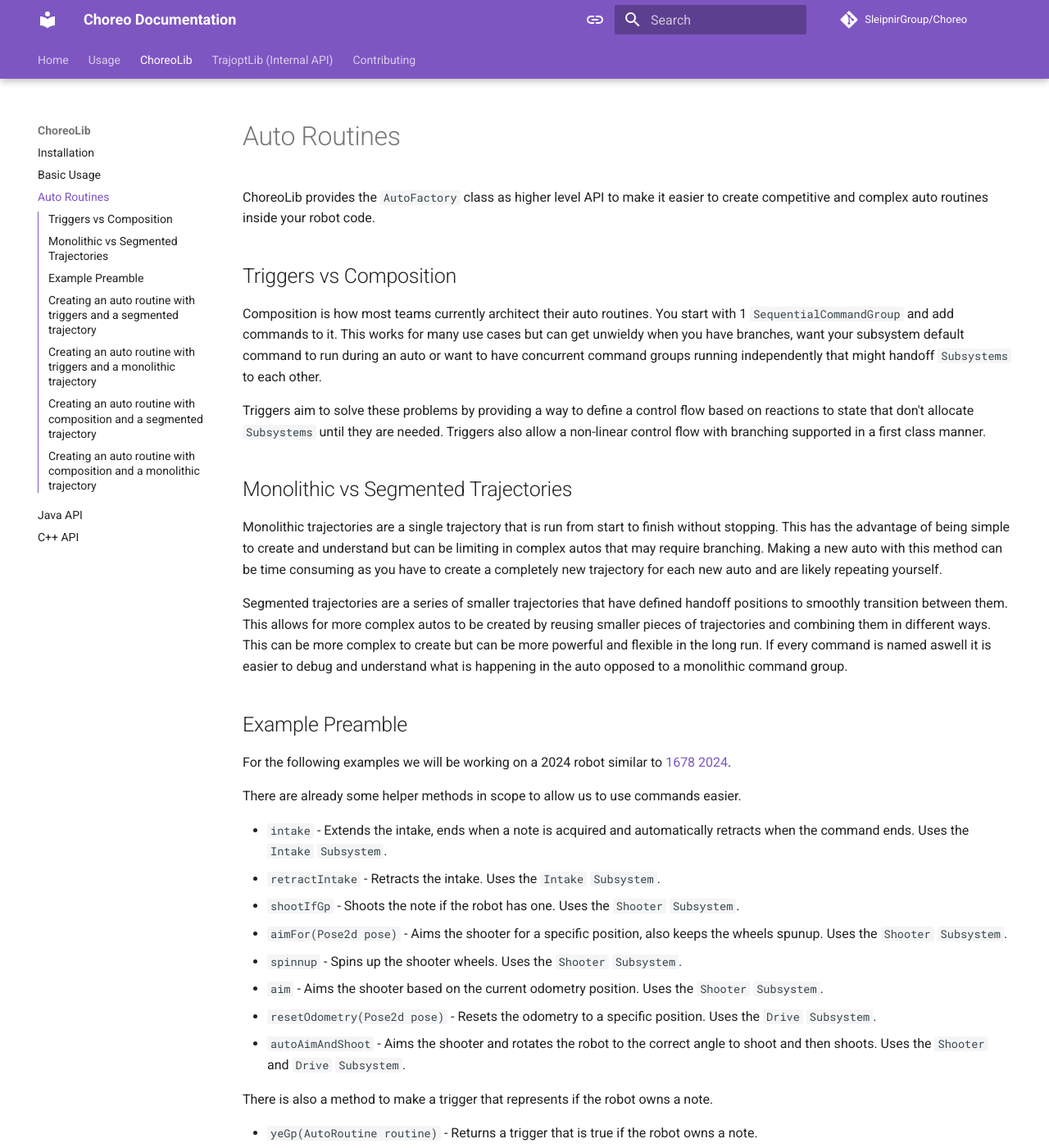
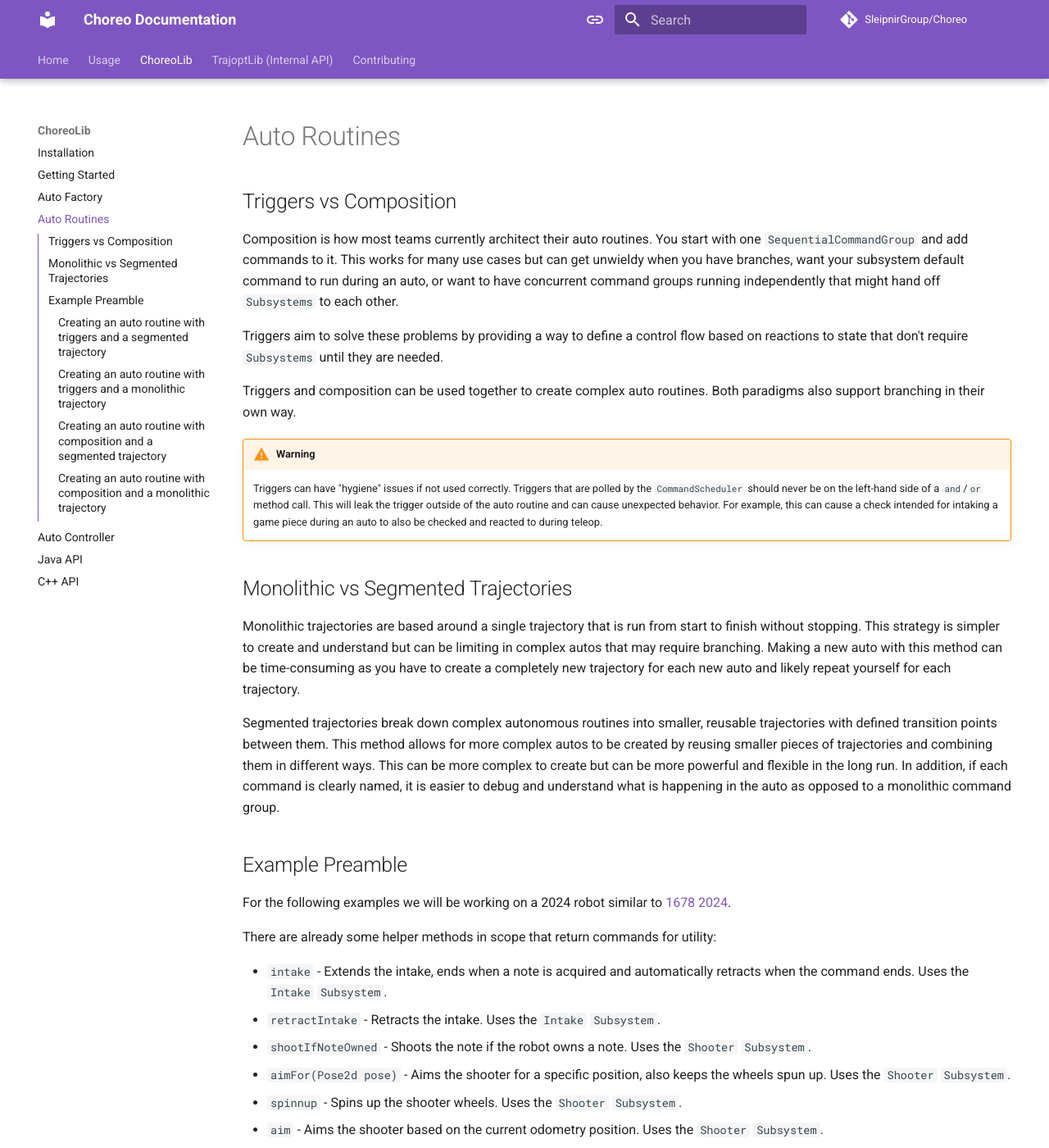
Before and after one commit to RohanBhattacharyya/Choreo, an MkDocs documentation site: the page built from docs/choreolib/auto-routines.md, in a window 1280 px wide and 1400 px high. Shown: the whole window at 82% size. Built offline with MkDocs 1.6.1 and Material for MkDocs 9.7.7, drawn with Linux system fonts in a browser that asks for light colours; comment, search, counter and statistics services are not loaded; some of the changed text lies outside the part shown.

````diff
--- a/docs/choreolib/auto-routines.md
+++ b/docs/choreolib/auto-routines.md
@@ -1,44 +1,50 @@
 # Auto Routines
-
-ChoreoLib provides the `AutoFactory` class as higher level API to make it easier to create competitive and complex auto routines inside your robot code.
 
 ## Triggers vs Composition
 
 Composition is how most teams currently architect their auto routines.
-You start with 1 `SequentialCommandGroup` and add commands to it.
+You start with one `SequentialCommandGroup` and add commands to it.
 This works for many use cases but can get unwieldy when you have branches,
-want your subsystem default command to run during an auto
-or want to have concurrent command groups running independently that might handoff `Subsystems` to each other.
+want your subsystem default command to run during an auto, or want to have
+concurrent command groups running independently that might hand off `Subsystems` to each other.
 
 Triggers aim to solve these problems by providing a way to define a control flow based on reactions to state
-that don't allocate `Subsystems` until they are needed. Triggers also allow a non-linear control flow with
-branching supported in a first class manner.
+that don't require `Subsystems` until they are needed.
+
+Triggers and composition can be used together to create complex auto routines.
+Both paradigms also support branching in their own way.
+
+!!! warning
+    Triggers can have "hygiene" issues if not used correctly.
+    Triggers that are polled by the `CommandScheduler` should never
+    be on the left-hand side of a `and`/`or` method call.
+    This will leak the trigger outside of the auto routine and can cause
+    unexpected behavior. For example, this can cause a check intended for intaking
+    a game piece during an auto to also be checked and reacted to during teleop.
 
 ## Monolithic vs Segmented Trajectories
 
-Monolithic trajectories are a single trajectory that is run from start to finish without stopping.
-This has the advantage of being simple to create and understand but can be limiting in complex autos that may require
-branching. Making a new auto with this method can be time consuming as you have to create a completely new trajectory
-for each new auto and are likely repeating yourself.
+Monolithic trajectories are based around a single trajectory that is run from start to finish without stopping.
+This strategy is simpler to create and understand but can be limiting in complex autos that may require
+branching. Making a new auto with this method can be time-consuming as you have to create a completely new trajectory
+for each new auto and likely repeat yourself for each trajectory.
 
-Segmented trajectories are a series of smaller trajectories that have defined handoff positions to smoothly transition
-between them. This allows for more complex autos to be created by reusing smaller pieces of trajectories and combining
-them in different ways. This can be more complex to create but can be more powerful and flexible in the long run. If every
-command is named aswell it is easier to debug and understand what is happening in the auto opposed to a monolithic command group.
+Segmented trajectories break down complex autonomous routines into smaller, reusable trajectories with defined transition points between them. This method allows for more complex autos to be created by reusing smaller pieces of trajectories and combining
+them in different ways. This can be more complex to create but can be more powerful and flexible in the long run. In addition, if  each command is clearly named, it is easier to debug and understand what is happening in the auto as opposed to a monolithic command group.
 
 ## Example Preamble
 
 For the following examples we will be working on a 2024 robot similar to [1678 2024](https://www.statbotics.io/team/1678/2024).
 
-There are already some helper methods in scope to allow us to use commands easier.
+There are already some helper methods in scope that return commands for utility:
 
 - `intake` - Extends the intake, ends when a note is acquired and automatically retracts when the command ends.
 Uses the `Intake` `Subsystem`.
 - `retractIntake` - Retracts the intake.
 Uses the `Intake` `Subsystem`.
-- `shootIfGp` - Shoots the note if the robot has one.
+- `shootIfNoteOwned` - Shoots the note if the robot owns a note.
 Uses the `Shooter` `Subsystem`.
-- `aimFor(Pose2d pose)` - Aims the shooter for a specific position, also keeps the wheels spunup.
+- `aimFor(Pose2d pose)` - Aims the shooter for a specific position, also keeps the wheels spun up.
 Uses the `Shooter` `Subsystem`.
 - `spinnup` - Spins up the shooter wheels.
 Uses the `Shooter` `Subsystem`.
@@ -49,18 +55,18 @@ Uses the `Drive` `Subsystem`.
 - `autoAimAndShoot` - Aims the shooter and rotates the robot to the correct angle to shoot and then shoots.
 Uses the `Shooter` and `Drive` `Subsystem`.
 
-There is also a method to make a trigger that represents if the robot owns a note.
+There are also two methods that return a trigger that represents if the robot owns a note:
 
-- `yeGp(AutoRoutine routine)` - Returns a trigger that is true if the robot owns a note.
-- `noGp(AutoRoutine routine)` - Returns a trigger that is true if the robot does not own a note.
+- `noteOwned(AutoRoutine routine)` - Returns a trigger that is true if the robot owns a note.
+- `noteNotOwned(AutoRoutine routine)` - Returns a trigger that is true if the robot does not own a note.
 
-There is also a helpful trigger that represents if subsystems are available to be scheduled on.
+There is also a trigger that represents if subsystems are available to be scheduled on:
 
 - `subsystemsAvailable(AutoRoutine routine, Set<Subsystem> subsystems)` - Returns a trigger that is true if the subsystems are available to be scheduled on.
 
-Also assume a `import static edu.wpi.first.wpilibj2.command.Commands.*` is in scope.
+These examples also assume that a `import static edu.wpi.first.wpilibj2.command.Commands.*` is in scope.
 
-## Creating an auto routine with triggers and a segmented trajectory
+### Creating an auto routine with triggers and a segmented trajectory
 
 ```java
 public AutoRoutine fivePieceAutoTriggerSeg(AutoFactory factory) {
@@ -110,21 +116,21 @@ public AutoRoutine fivePieceAutoTriggerSeg(AutoFactory factory) {
       .and(routine.running()).onTrue(spinnup());
 
   // shoots the note if the robot has it, then runs the trajectory to the first middle note
-  ampToC1.done().onTrue(shootIfGp()).onTrue(
-      c1ToM1.cmd().beforeStarting(waitUntil(noGp(routine))));
+  ampToC1.done().onTrue(shootIfNoteOwned()).onTrue(
+      c1ToM1.cmd().beforeStarting(waitUntil(noteNotOwned(routine))));
 
   // extends the intake while traveling towards the first middle note
   // if the robot has the note, it goes back to shoot it,
   // otherwise it goes to the next middle note
   c1ToM1.atTime("intake").onTrue(intake());
-  c1ToM1.done().and(yeGp(routine)).onTrue(m1ToS1.cmd());
-  c1ToM1.done().and(noGp(routine)).onTrue(m1ToM2.cmd());
+  c1ToM1.done().and(noteOwned(routine)).onTrue(m1ToS1.cmd());
+  c1ToM1.done().and(noteNotOwned(routine)).onTrue(m1ToM2.cmd());
 
   // aims the shooter while traveling to shoot
   m1ToS1.active().whileTrue(aimFor(m1ToS1.getFinalPose().orElseGet(Pose2d::new)));
-  m1ToS1.done().onTrue(shootIfGp());
+  m1ToS1.done().onTrue(shootIfNoteOwned());
   m1ToS1.done().onTrue(m1ToM2.cmd()
-      .beforeStarting(waitUntil(noGp(routine))));
+      .beforeStarting(waitUntil(noteNotOwned(routine))));
 
   // extends the intake while traveling towards the second middle note
   // go back to shoot no matter what
@@ -133,32 +139,32 @@ public AutoRoutine fivePieceAutoTriggerSeg(AutoFactory factory) {
 
   // aims the shooter while traveling to shoot
   m2ToS1.active().whileTrue(aimFor(m2ToS1.getFinalPose().orElseGet(Pose2d::new)));
-  m2ToS1.done().onTrue(shootIfGp());
+  m2ToS1.done().onTrue(shootIfNoteOwned());
   m2ToS1.done().onTrue(s1ToC2.cmd()
-      .beforeStarting(waitUntil(noGp(routine))));
+      .beforeStarting(waitUntil(noteNotOwned(routine))));
 
   // extends the intake while traveling towards the second close note
   // if the robot has the note, it shoots it
   // otherwise it goes to the third close note
   s1ToC2.active().whileTrue(intake());
   s1ToC2.active().whileTrue(aimFor(s1ToC2.getFinalPose().orElseGet(Pose2d::new)));
-  s1ToC2.done().onTrue(shootIfGp());
+  s1ToC2.done().onTrue(shootIfNoteOwned());
   s1ToC2.done().onTrue(c2ToC3.cmd()
-      .beforeStarting(waitUntil(noGp(routine))));
+      .beforeStarting(waitUntil(noteNotOwned(routine))));
 
   // extends the intake while traveling towards the third close note
   // if the robot has the note, it shoots it
   c2ToC3.active().whileTrue(intake());
-  c2ToC3.done().onTrue(shootIfGp());
+  c2ToC3.done().onTrue(shootIfNoteOwned());
 
   return routine;
 }
 ```
 
-## Creating an auto routine with triggers and a monolithic trajectory
+### Creating an auto routine with triggers and a monolithic trajectory
 
 ```java
-public AutoRoutine fivePieceAutoTriggerMono(AutoFactory factory) {
+public Command fivePieceAutoTriggerMono(AutoFactory factory) {
   final AutoRoutine routine = factory.newRoutine("fivePieceAuto");
 
   final AutoTrajectory trajectory = factory.trajectory("fivePieceAuto", routine);
@@ -186,7 +192,7 @@ public AutoRoutine fivePieceAutoTriggerMono(AutoFactory factory) {
   // extends the intake when the intake event marker is reached
   trajectory.atTime("intake").onTrue(intake());
   // shoots the note when the shoot event marker is reached
-  trajectory.atTime("shoot").onTrue(shootIfGp());
+  trajectory.atTime("shoot").onTrue(shootIfNoteOwned());
 
   // aims the shooter when the aim event marker is reached,
   // the aim command aims based on the next shoot event marker position
@@ -199,7 +205,7 @@ public AutoRoutine fivePieceAutoTriggerMono(AutoFactory factory) {
 }
 ```
 
-## Creating an auto routine with composition and a segmented trajectory
+### Creating an auto routine with composition and a segmented trajectory
 
 ```java
 
@@ -221,37 +227,37 @@ public AutoRoutine fivePieceAutoCompositionSeg(AutoFactory factory) {
   final Command s1ToC2 = factory.trajectoryCommand("s1ToC2");
   final Command c2ToC3 = factory.trajectoryCommand("c2ToC3");
 
-  Pose2d startingPose;
+  Pose2d startinNoteOwnedose;
   if (ampToC1.getInitialPose().isPresent()) {
-    startingPose = ampToC1.getInitialPose().get();
+    startinNoteOwnedose = ampToC1.getInitialPose().get();
   } else {
     return none();
   }
 
   Command ret = sequence(
-          resetOdometry(startingPose),
+          resetOdometry(startinNoteOwnedose),
           autoAimAndShoot(),
           deadline(
               ampToC1.cmd(), intake(), aimFor(ampToC1.getFinalPose().orElseGet(Pose2d::new))),
-          shootIfGp(),
+          shootIfNoteOwned(),
           deadline(c1ToM1, waitSeconds(0.35).andThen(intake())),
-          new ConditionalCommand(
-              deadline(m1ToS1, aim()).andThen(shootIfGp()),
-              deadline(m1ToM2, intake()).andThen(deadline(m2ToS1, aim()), shootIfGp()),
-              yeGp() // if you aren't using the triggers API these wouldn't need a custom routine
-              ),
+          either(
+              deadline(m1ToS1, aim()).andThen(shootIfNoteOwned()),
+              deadline(m1ToM2, intake()).andThen(deadline(m2ToS1, aim()), shootIfNoteOwned()),
+              noteOwned() // if you aren't using the triggers API these wouldn't need a custom routine
+          ),
           deadline(s1ToC2, intake(), aim()),
-          shootIfGp(),
+          shootIfNoteOwned(),
           deadline(c2ToC3, intake(), spinnup()),
-          shootIfGp())
-      .withName("fivePieceAuto");
+          shootIfNoteOwned()
+  ).withName("fivePieceAuto");
 
   return factory.commandAsAutoRoutine(ret);
 }
 ```
 
-## Creating an auto routine with composition and a monolithic trajectory
+### Creating an auto routine with composition and a monolithic trajectory
 
 ```java
-// Don't do this
+// This is not recommended for complex autos
 ```
--- a/mkdocs.yml
+++ b/mkdocs.yml
@@ -73,6 +73,11 @@ markdown_extensions:
   - pymdownx.inlinehilite
   - pymdownx.snippets
   - pymdownx.superfences
+  - pymdownx.tabbed:
+      alternate_style: true
+      slugify: !!python/object/apply:pymdownx.slugs.slugify
+        kwds:
+          case: lower
 
 extra_javascript:
   - js/mathjax.js
@@ -94,8 +99,10 @@ nav:
       - Estimating Moment of Inertia: usage/estimating-moi.md
   - ChoreoLib:
       - Installation: choreolib/installation.md
-      - Basic Usage: choreolib/basic-usage.md
+      - Getting Started: choreolib/basic-usage.md
+      - Auto Factory: choreolib/auto-factory.md
       - Auto Routines: choreolib/auto-routines.md
+      - Auto Controller: choreolib/auto-controller.md
       - Java API: api/choreolib/java/index.html
       - C++ API: api/choreolib/cpp/index.html
   - TrajoptLib (Internal API):
````
Also changed, not shown: docs/choreolib/auto-controller.md (added, +69 -0 lines), docs/choreolib/auto-factory.md (added, +110 -0 lines), docs/choreolib/basic-usage.md (+49 -36 lines), docs/choreolib/installation.md (+5 -3 lines), 5 other files.
